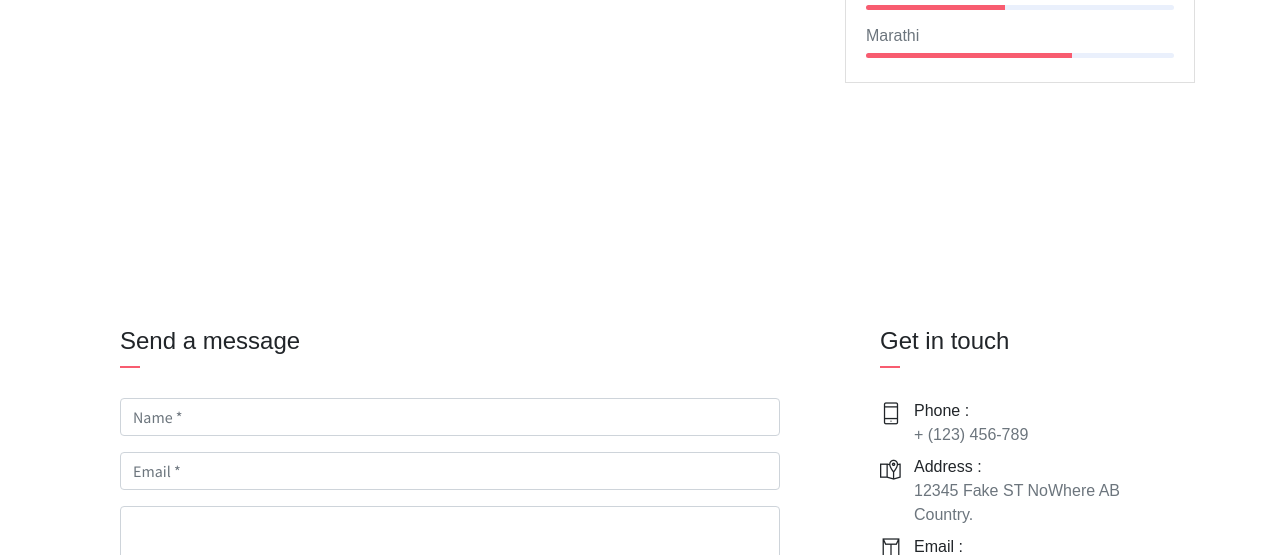
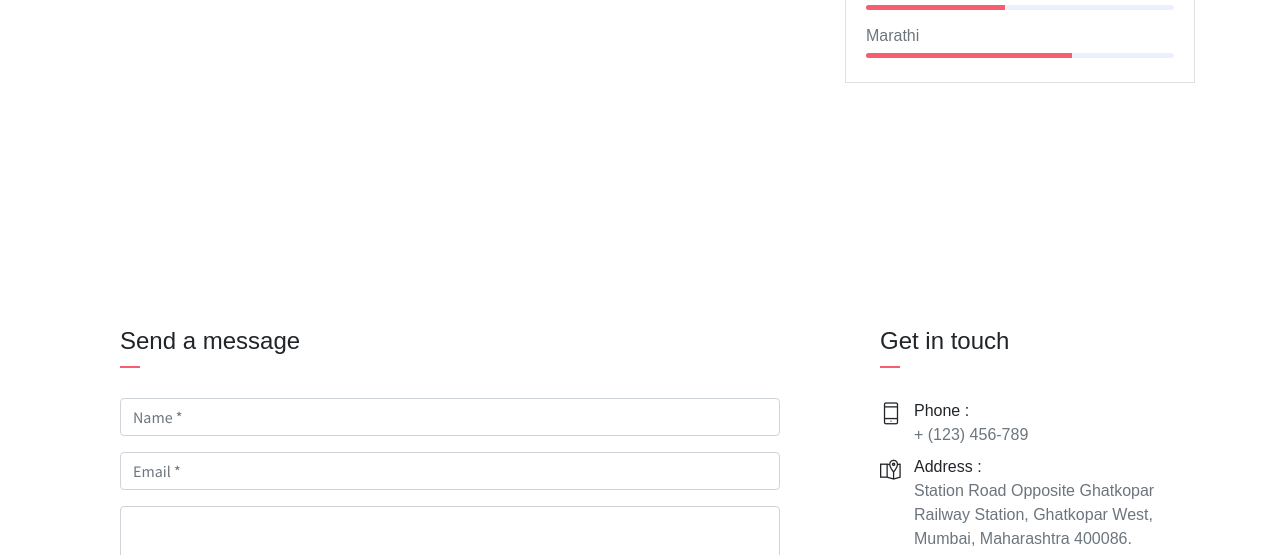
Before and after one commit to AmaanAnsari31/Portfolio, a plain HTML site: page index.html in a window 1280 px wide. Shown: the part 1926-2481 px from the top of the page. Drawn offline with Linux system fonts and the light colour scheme.

Commit message:
index.html

```diff
--- a/index.html
+++ b/index.html
@@ -268,7 +268,7 @@
                                     <i class="ti-map-alt icon-md"></i>
                                 </div>
                                 <div class="col-10">
-                                    <h6 class="d-inline">Address :<br> <span class="text-muted">12345 Fake ST NoWhere AB Country.</span></h6>
+                                    <h6 class="d-inline">Address :<br> <span class="text-muted">Station Road Opposite Ghatkopar Railway Station, Ghatkopar West, Mumbai, Maharashtra 400086.</span></h6>
                                 </div>
                             </div>
                             <div class="row mb-2">
```
